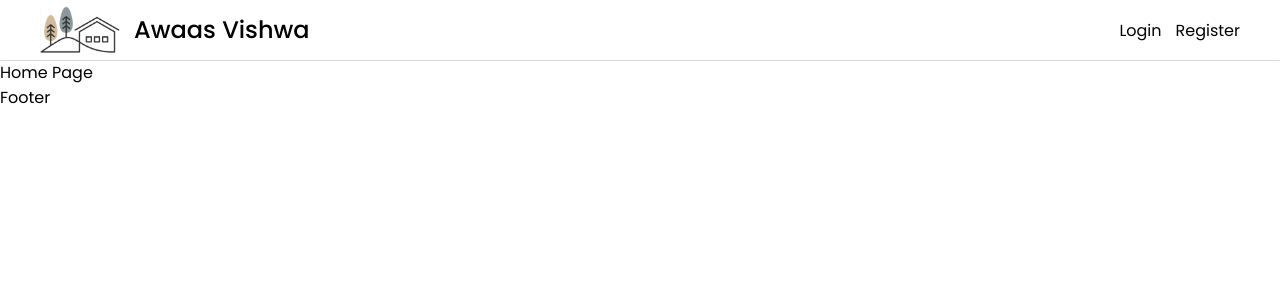
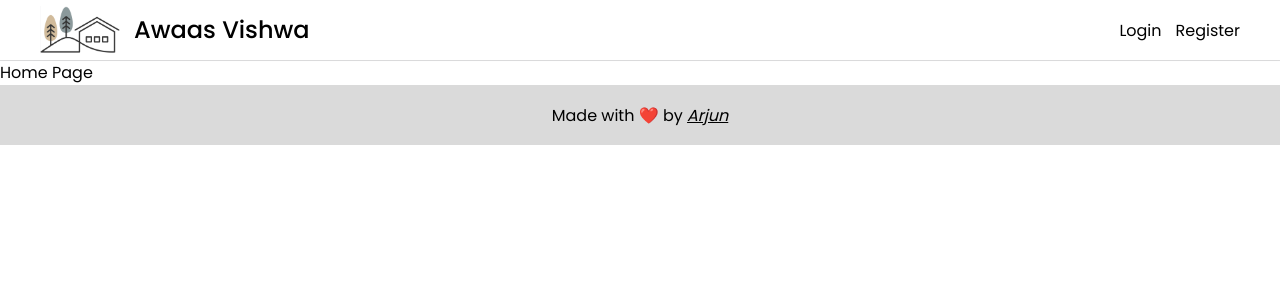
Before and after one commit to Arjun-024/awaas-vishwa-fe, a React (Vite) app: page / in a window 1280 px wide. Shown: the top 300 px of the page. Built offline with nearby package versions, Linux system fonts and the light colour scheme.

Commit message:
feat: footer

```diff
--- a/src/App.css
+++ b/src/App.css
@@ -46,3 +46,20 @@ header {
         display: none;
     }
 }
+
+/*
+* FOOTER
+*/
+
+footer {
+    width: 100%;
+    height: 60px;
+    background-color: #dadada;
+    display: flex;
+    justify-content: center;
+    align-items: center;
+}
+
+.fooeter-text {
+    font-weight: 500;
+}
--- a/src/components/main/Footer.jsx
+++ b/src/components/main/Footer.jsx
@@ -2,9 +2,13 @@ import React from 'react'
 
 const Footer = () => {
   return (
-    <div>
-      Footer
-    </div>
+    <footer>
+      <div className="footer-container">
+        <p className="footer-text">
+          Made with ❤️ by <a href="https://github.com/Arjun-024" target='_blank' ><u><i>Arjun</i></u></a>
+        </p>
+      </div>
+    </footer>
   )
 }
 
```
